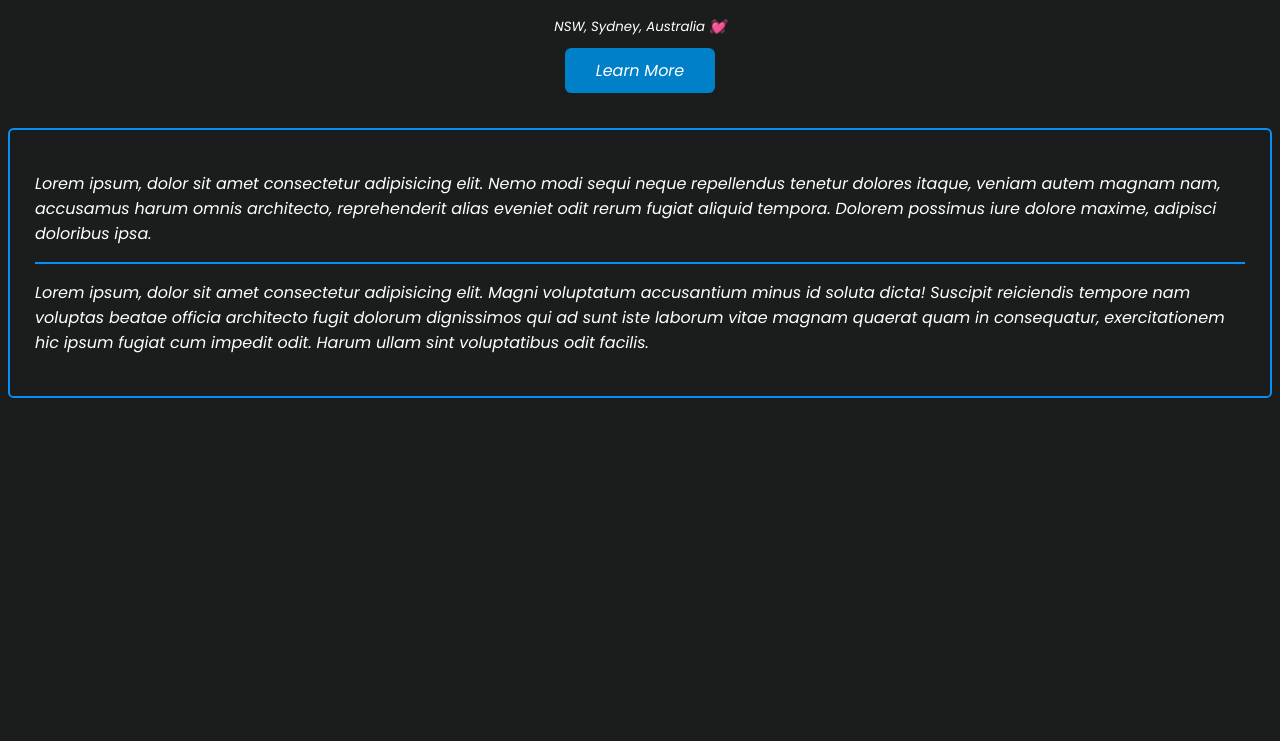
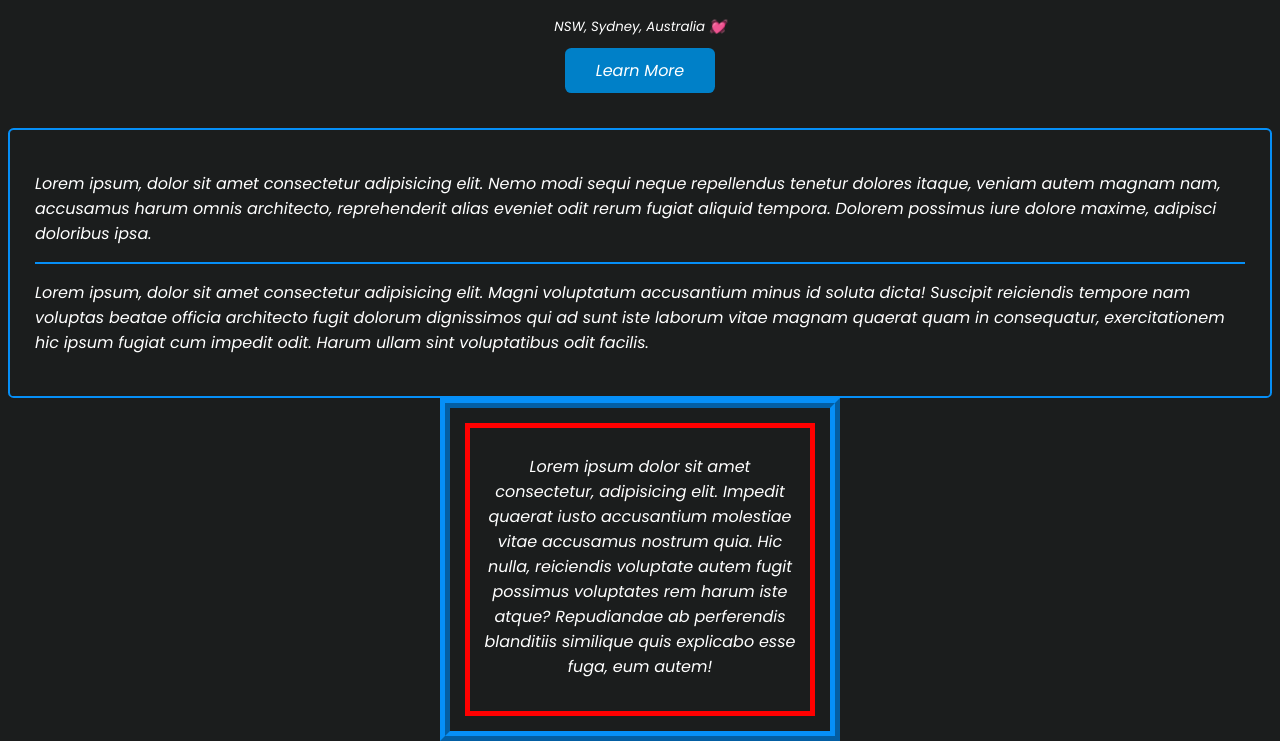
Before and after one commit to AleksandraRyan/LearningProcess, a plain HTML site: page services.html in a window 1280 px wide. Shown: the part 578-1319 px from the top of the page. Before the commit the page ends 984 px from the top, so only its background shows below. Drawn offline with Linux system fonts and the light colour scheme.

Commit message:
added outline border

```diff
--- a/secondstyle.css
+++ b/secondstyle.css
@@ -169,3 +169,15 @@ button {
 hr.border0 {
   border: rgb(6, 143, 247) 1px solid;
 }
+
+/* Box Model */
+.box-model {
+  border: 5px solid red;
+  text-align: center;
+  width: 320px;
+  height: 263px;
+  padding: 10px;
+  margin: 25px auto;
+  outline: rgb(6, 143, 247) ridge 10px;
+  outline-offset: 15px;
+}
--- a/services.html
+++ b/services.html
@@ -53,5 +53,15 @@
         voluptatibus odit facilis.
       </p>
     </div>
+
+    <div class="box-model">
+      <p>
+        Lorem ipsum dolor sit amet consectetur, adipisicing elit. Impedit
+        quaerat iusto accusantium molestiae vitae accusamus nostrum quia. Hic
+        nulla, reiciendis voluptate autem fugit possimus voluptates rem harum
+        iste atque? Repudiandae ab perferendis blanditiis similique quis
+        explicabo esse fuga, eum autem!
+      </p>
+    </div>
   </body>
 </html>
```
